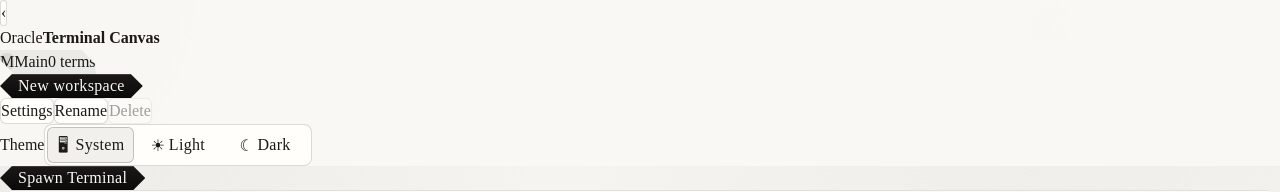
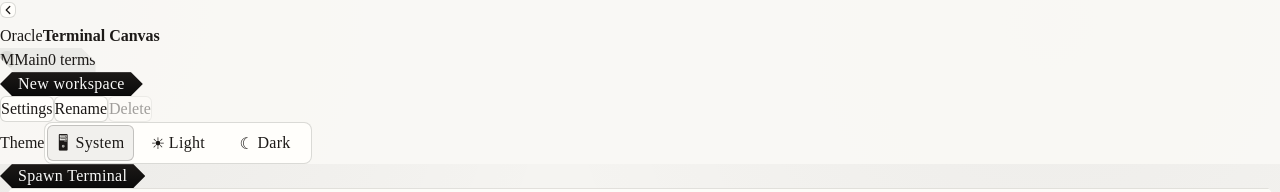
Before and after one commit to thehumanworks/baton, a React (Vite) app in the folder src/renderer/: page / in a window 1280 px wide. Shown: the top 192 px of the page. Built offline with nearby package versions, Linux system fonts and the light colour scheme; no server answers.

Commit message:
Replace sidebar toggle with SVG chevron for better visibility

```diff
--- a/src/renderer/src/components/WorkspaceSidebar.tsx
+++ b/src/renderer/src/components/WorkspaceSidebar.tsx
@@ -21,7 +21,7 @@
 const SIDEBAR_EXPANDED = "w-[286px] basis-[286px] max-md:w-[min(82vw,286px)]";
 
 const ICON_BUTTON =
-  "app-region-no-drag chamfer surface-btn-secondary inline-flex items-center justify-center w-9 h-9 min-h-9 px-0 text-lg cursor-pointer";
+  "app-region-no-drag chamfer surface-btn-secondary inline-flex items-center justify-center w-9 h-9 min-h-9 px-0 cursor-pointer";
 
 const SECONDARY_BUTTON =
   "app-region-no-drag chamfer surface-btn-secondary min-h-9 min-w-0 px-1.5 text-[10px] font-medium tracking-[0.01em] text-center cursor-pointer overflow-hidden whitespace-nowrap text-ellipsis";
@@ -64,7 +64,23 @@
           onClick={props.onToggleCollapsed}
           aria-label="Toggle workspace panel"
         >
-          {props.collapsed ? "›" : "‹"}
+          <svg
+            aria-hidden="true"
+            width="14"
+            height="14"
+            viewBox="0 0 24 24"
+            fill="none"
+            stroke="currentColor"
+            strokeWidth="2.25"
+            strokeLinecap="round"
+            strokeLinejoin="round"
+            style={{
+              transform: props.collapsed ? "rotate(0deg)" : "rotate(180deg)",
+              transition: "transform 150ms ease-out",
+            }}
+          >
+            <polyline points="9 6 15 12 9 18" />
+          </svg>
         </button>
         {!props.collapsed && (
           <div className="grid gap-0.5 min-w-0">
```
